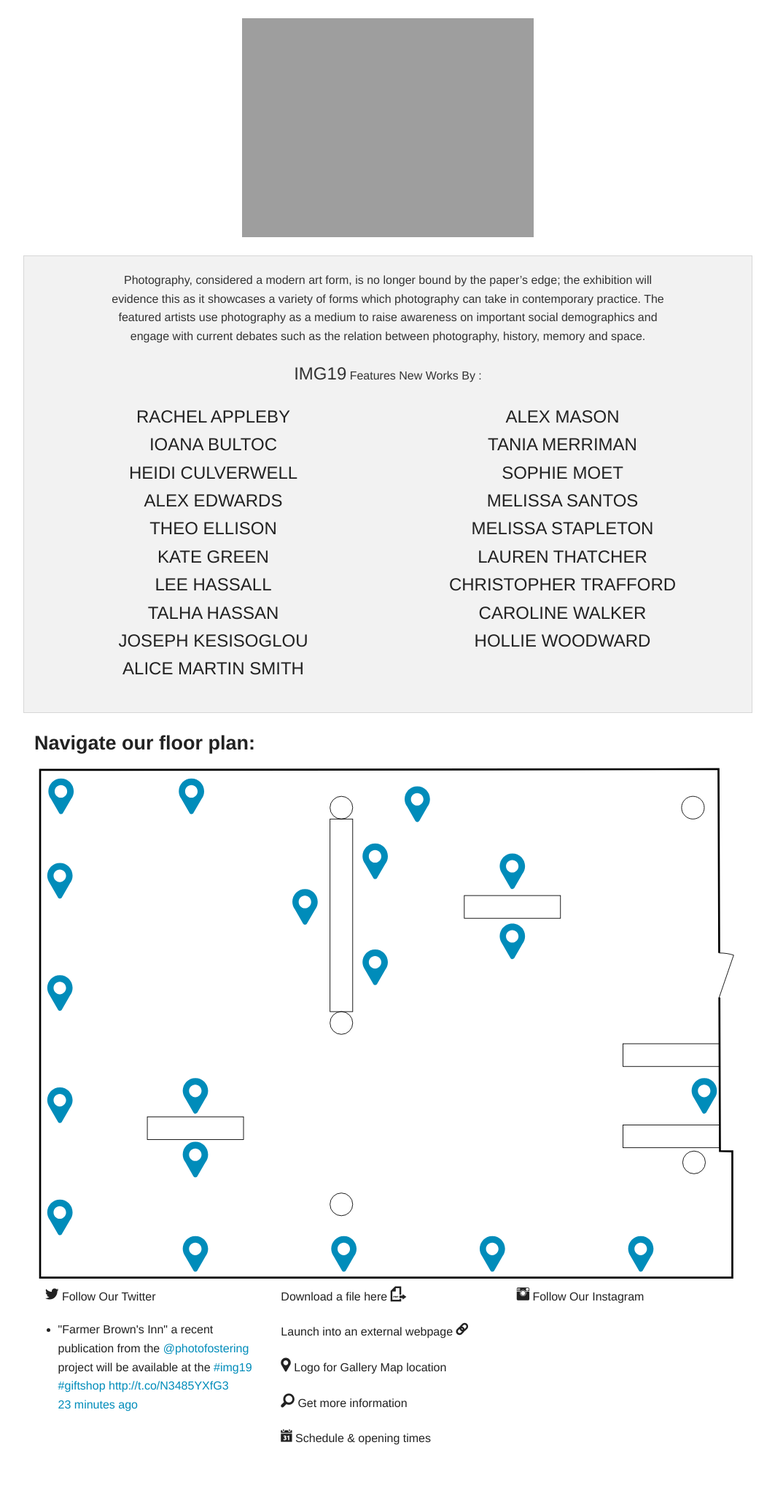
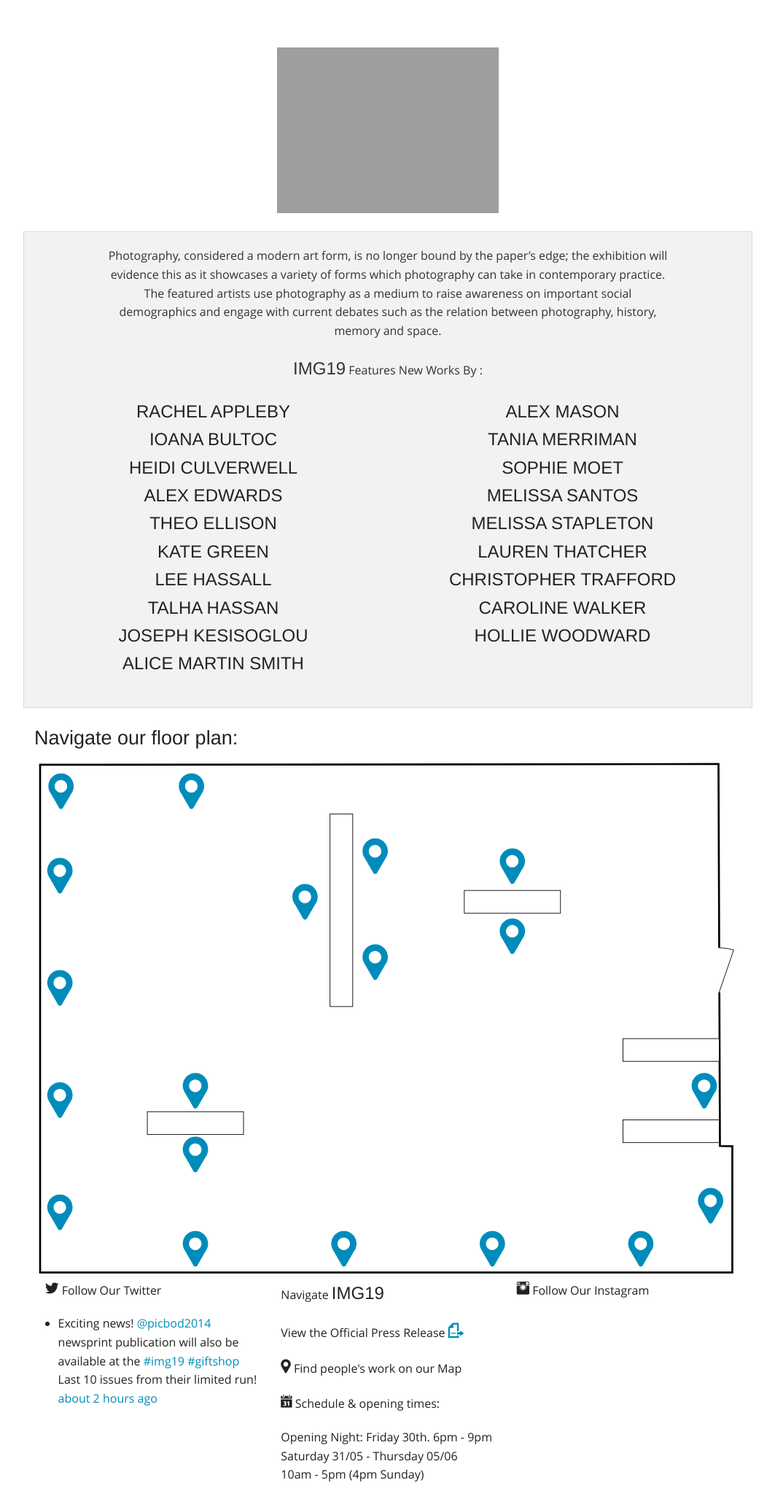
Before and after one commit to lensgeek/img19, a PHP site: page /img19/ in a window 1280 px wide. Shown: the whole page at 73% size, without its empty margins (108-1171 px from the left). Before the commit the page ends 1980 px from the top, so only its background shows below. Run offline with PHP 8.4, Linux system fonts and the light colour scheme; data that the repository does not hold is empty; some libraries are stand-ins or nearby versions; some web fonts are replaced.

Commit message:
Final Commit before Live

```diff
--- a/floorplan.php
+++ b/floorplan.php
@@ -6,15 +6,15 @@
   c-9.658,0-17.482,7.827-17.482,17.482c0,9.656,7.824,17.484,17.482,17.484C1024.646,85.693,1032.47,77.865,1032.47,68.209z"/>
 <circle fill="#FFFFFF" stroke="#000000" stroke-miterlimit="10" cx="1016.671" cy="614.287" r="17.483"/>
 <circle fill="#FFFFFF" stroke="#000000" stroke-miterlimit="10" cx="473.224" cy="678.894" r="17.482"/>
-<polyline fill="none" stroke="#000000" stroke-width="3" stroke-miterlimit="10" points="1055.71,360.373 1056.615,596.805
+<polyline fill="#FFFFFF" stroke="#000000" stroke-width="3" stroke-miterlimit="10" points="1055.71,360.373 1056.615,596.805
   1075.701,597.3 1075.701,791.553 8.993,791.553 8.993,10.048 1054.367,8.925 1055.449,291.88 "/>
-<line fill="none" stroke="#000000" stroke-miterlimit="10" x1="1055.186" y1="360.943" x2="1077.727" y2="295.311"/>
-<path fill="none" stroke="#000000" stroke-miterlimit="10" d="M1055.449,291.88c8.397,0,15.796,1.22,22.311,3.335"/>
-<rect x="455.742" y="85.694" fill="none" stroke="#000000" stroke-miterlimit="10" width="34.965" height="296.465"/>
-<rect x="662.63" y="203.482" fill="none" stroke="#000000" stroke-miterlimit="10" width="148.234" height="34.966"/>
-<rect x="907.214" y="556.72" fill="none" stroke="#000000" stroke-miterlimit="10" width="148.234" height="34.967"/>
-<rect x="907.214" y="431.581" fill="none" stroke="#000000" stroke-miterlimit="10" width="148.234" height="34.965"/>
-<rect x="174.211" y="544.118" fill="none" stroke="#000000" stroke-miterlimit="10" width="148.234" height="34.965"/>
+<line fill="#FFFFFF" stroke="#000000" stroke-miterlimit="10" x1="1055.186" y1="360.943" x2="1077.727" y2="295.311"/>
+<path fill="#FFFFFF" stroke="#000000" stroke-miterlimit="10" d="M1055.449,291.88c8.397,0,15.796,1.22,22.311,3.335"/>
+<rect x="455.742" y="85.694" fill="#FFFFFF" stroke="#000000" stroke-miterlimit="10" width="34.965" height="296.465"/>
+<rect x="662.63" y="203.482" fill="#FFFFFF" stroke="#000000" stroke-miterlimit="10" width="148.234" height="34.966"/>
+<rect x="907.214" y="556.72" fill="#FFFFFF" stroke="#000000" stroke-miterlimit="10" width="148.234" height="34.967"/>
+<rect x="907.214" y="431.581" fill="#FFFFFF" stroke="#000000" stroke-miterlimit="10" width="148.234" height="34.965"/>
+<rect x="174.211" y="544.118" fill="#FFFFFF" stroke="#000000" stroke-miterlimit="10" width="148.234" height="34.965"/>
 <a class="marker" xlink:href="author/alex-mason" id="alex-mason"><g>
   <path d="M1032.47,484.417c-10.79,0-19.53,8.745-19.53,19.53c0,4.383,1.442,8.428,3.88,11.686l12.527,21.7
     c0.073,0.14,0.146,0.279,0.235,0.407l0.027,0.048l0.008-0.004c0.64,0.884,1.669,1.461,2.864,1.461c1.076,0,2.016-0.49,2.662-1.245
@@ -50,26 +50,26 @@
     C756.278,147.407,747.538,138.661,736.747,138.661z M736.555,168.095c-5.317,0-9.623-4.309-9.623-9.623s4.306-9.623,9.623-9.623
     s9.623,4.309,9.623,9.623C746.178,163.784,741.872,168.095,736.555,168.095z"/>
 </g></a>
-<a class="marker" xlink:href="author/caroline-walker" id="caroline-walker"><g>
+<a class="marker" xlink:href="author/heidi-culverwell" id="heidi-culverwell"><g>
   <path d="M525.349,286.474c-10.79,0-19.53,8.746-19.53,19.531c0,4.383,1.442,8.428,3.88,11.686l12.527,21.699
     c0.073,0.141,0.146,0.279,0.235,0.408l0.027,0.047l0.008-0.004c0.64,0.885,1.669,1.461,2.864,1.461c1.076,0,2.016-0.49,2.662-1.244
     l0.033,0.018l0.123-0.215c0.184-0.246,0.346-0.51,0.463-0.801l12.272-21.258c2.487-3.279,3.966-7.363,3.966-11.797
     C544.88,295.22,536.14,286.474,525.349,286.474z M525.156,315.907c-5.317,0-9.623-4.309-9.623-9.623s4.306-9.623,9.623-9.623
     s9.623,4.309,9.623,9.623C534.779,311.597,530.474,315.907,525.156,315.907z"/>
 </g></a>
-<a class="marker" xlink:href="author/heidi-culverwell" id="heidi-culverwell"><g>
+<a class="marker" xlink:href="author/melissa-stapleton" id="melissa-stapleton"><g>
   <path d="M525.349,123.313c-10.79,0-19.53,8.746-19.53,19.531c0,4.383,1.442,8.428,3.88,11.686l12.527,21.699
     c0.073,0.141,0.146,0.279,0.235,0.408l0.027,0.047l0.008-0.004c0.64,0.885,1.669,1.461,2.864,1.461c1.076,0,2.016-0.49,2.662-1.244
     l0.033,0.018l0.123-0.215c0.184-0.246,0.346-0.51,0.463-0.801l12.272-21.258c2.487-3.279,3.966-7.363,3.966-11.797
     C544.88,132.06,536.14,123.313,525.349,123.313z M525.156,152.747c-5.317,0-9.623-4.309-9.623-9.623s4.306-9.623,9.623-9.623
     s9.623,4.309,9.623,9.623C534.779,148.437,530.474,152.747,525.156,152.747z"/>
 </g></a>
-<a class="marker" xlink:href="author/melissa-stapleton" id="melissa-stapleton"><g>
-  <path d="M590.251,35.474c-10.79,0-19.53,8.746-19.53,19.531c0,4.383,1.442,8.428,3.88,11.686l12.527,21.699
-    c0.073,0.141,0.146,0.279,0.235,0.408l0.027,0.047l0.008-0.004c0.64,0.885,1.669,1.461,2.864,1.461c1.076,0,2.016-0.49,2.662-1.244
-    l0.033,0.018l0.123-0.215c0.184-0.246,0.346-0.51,0.463-0.801l12.272-21.258c2.487-3.279,3.966-7.363,3.966-11.797
-    C609.782,44.22,601.042,35.474,590.251,35.474z M590.059,64.907c-5.317,0-9.623-4.309-9.623-9.623s4.306-9.623,9.623-9.623
-    s9.623,4.309,9.623,9.623C599.682,60.597,595.376,64.907,590.059,64.907z"/>
+<a class="marker" xlink:href="author/caroline-walker" id="caroline-walker"><g>
+  <path d="M1042.251,661.412c-10.79,0-19.53,8.745-19.53,19.53c0,4.384,1.442,8.429,3.88,11.687l12.527,21.699
+    c0.073,0.141,0.146,0.278,0.235,0.407l0.024,0.047l0.009-0.004c0.642,0.886,1.67,1.461,2.863,1.461
+    c1.076,0,2.019-0.489,2.662-1.243l0.033,0.018l0.123-0.215c0.184-0.246,0.346-0.51,0.463-0.801l12.271-21.259
+    c2.486-3.278,3.968-7.362,3.968-11.797C1061.782,670.157,1053.042,661.412,1042.251,661.412z M1042.059,690.845
+    c-5.314,0-9.623-4.31-9.623-9.623s4.309-9.623,9.623-9.623c5.317,0,9.623,4.31,9.623,9.623S1047.376,690.845,1042.059,690.845z"/>
 </g></a>
 <a class="marker" xlink:href="author/theo-ellison" id="theo-ellison"><g>
   <path d="M417.251,193.551c-10.79,0-19.53,8.746-19.53,19.531c0,4.383,1.442,8.428,3.88,11.686l12.527,21.699
@@ -92,7 +92,7 @@
     C261.782,32.06,253.042,23.314,242.251,23.314z M242.059,52.748c-5.317,0-9.623-4.309-9.623-9.623s4.306-9.623,9.623-9.623
     s9.623,4.309,9.623,9.623C251.682,48.437,247.376,52.748,242.059,52.748z"/>
 </g></a>
-<a class="marker" xlink:href="author/sifis-kesisoglou" id="sifis-kesisoglou"><g>
+<a class="marker" xlink:href="author/joseph-kesisoglou" id="joseph-kesisoglou"><g>
   <path d="M39.532,153.316c-10.79,0-19.53,8.746-19.53,19.531c0,4.383,1.442,8.428,3.88,11.686l12.527,21.699
     c0.073,0.141,0.146,0.279,0.235,0.408l0.027,0.047l0.008-0.004c0.64,0.885,1.669,1.461,2.864,1.461c1.076,0,2.016-0.49,2.662-1.244
     l0.033,0.018l0.123-0.215c0.184-0.246,0.346-0.51,0.463-0.801l12.272-21.258c2.487-3.279,3.966-7.363,3.966-11.797
@@ -120,7 +120,7 @@
     C59.063,680.298,50.323,671.552,39.532,671.552z M39.34,700.984c-5.317,0-9.623-4.308-9.623-9.622s4.306-9.623,9.623-9.623
     s9.623,4.309,9.623,9.623C48.963,696.675,44.657,700.984,39.34,700.984z"/>
 </g></a>
-<a class="marker" xlink:href="author/talha-muhammad" id="talha-muhammad"><g>
+<a class="marker" xlink:href="author/talha-hassan" id="talha-hassan"><g>
   <path d="M248.327,727.699c-10.79,0-19.53,8.746-19.53,19.531c0,4.383,1.442,8.428,3.88,11.685l12.527,21.699
     c0.073,0.141,0.146,0.279,0.235,0.408l0.027,0.047l0.008-0.004c0.64,0.885,1.669,1.461,2.864,1.461c1.076,0,2.016-0.49,2.662-1.244
     l0.033,0.018l0.123-0.215c0.184-0.246,0.346-0.51,0.463-0.801l12.272-21.258c2.487-3.278,3.966-7.362,3.966-11.796
--- a/index.php
+++ b/index.php
@@ -10,19 +10,13 @@
     <link rel="icon" type="image/gif" href="fav/favicon_64.gif">
   </head>
   <body>
-    <div class="row">
-      <div class="large-12 columns text-center logo-header">
-          <a href=""><img src="img/img19_circle2.gif" /></a>
-      </div>
-    </div>
-    <div class="row panel">
 
 <?php
 
   include_once "myQLserver.php";
   $data = $_SERVER['QUERY_STRING'];
   parse_str($data, $data_array); // Breaks the URL into it's componants after ? & Returns as Array [cancelling out the & split]
-  if (isset($data_array['author'])) {
+  if (isset($data_array['author'])) {  //If URL contains an Author's name
     $query_author = "SELECT * FROM author WHERE author_id = '". $data_array['author'] ."'";
     $result_array = [];
     if ($result = mysqli_query($link, $query_author)) {
@@ -34,35 +28,42 @@
     mysql_close($link);
   }else{
     ?>
+    <div class="row">
+      <div class="large-4 columns text-center large-centered logo-header">
+          <a href=""><img src="img/img19_circle2.gif" /></a>
+      </div>
+    </div>
+    <div class="row panel">
+
         <div class="large-10 large-centered columns text-center">
         <p>Photography, considered a modern art form, is no longer bound by the paper’s edge; the exhibition will evidence this as it showcases a variety of forms which photography can take in contemporary practice. The featured artists use photography as a medium to raise awareness on important social demographics and engage with current debates such as the relation between photography, history, memory and space.</p>
         <p><i class="logo">IMG19</i> Features New Works By :</p>
       </div>
       <div class=" medium-6 large-6 columns text-center">
         <ul class="no-bullet logo">
-          <li>Rachel Appleby</li>
-          <li>Ioana Bultoc</li>
-          <li>Heidi Culverwell</li>
-          <li>Alex Edwards</li>
-          <li>Theo Ellison</li>
-          <li>Kate Green</li>
-          <li>Lee Hassall</li>
-          <li>Talha Hassan</li>
-          <li>Joseph Kesisoglou</li>
-          <li>Alice Martin Smith</li>
+          <li><a href="author/rachel-appleby" title="Rachel Appleby">Rachel Appleby</a></li>
+          <li><a href="author/ioana-bultoc" title="Ioana Bultoc">Ioana Bultoc</a></li>
+          <li><a href="author/heidi-culverwell" title="Heidi Culverwell">Heidi Culverwell</a></li>
+          <li><a href="author/alex-edwards" title="Alex Edwards">Alex Edwards</a></li>
+          <li><a href="author/theo-ellison" title="Theo Ellison">Theo Ellison</a></li>
+          <li><a href="author/kate-green" title="Kate Green">Kate Green</a></li>
+          <li><a href="author/lee-hassall" title="Lee Hassall">Lee Hassall</a></li>
+          <li><a href="author/talha-hassan" title="Talha Hassan">Talha Hassan</a></li>
+          <li><a href="author/joseph-kesisoglou" title="Joseph Kesisoglou">Joseph Kesisoglou</a></li>
+          <li><a href="author/alice-martin-smith" title="Alice Martin-Smith">Alice Martin Smith</a></li>
         </ul>
       </div>
       <div class="medium-6 large-6 columns text-center">
         <ul class="no-bullet logo">
-          <li>Alex Mason</li>
-          <li>Tania Merriman</li>
-          <li>Sophie Moet</li>
-          <li>Melissa Santos</li>
-          <li>Melissa Stapleton</li>
-          <li>Lauren Thatcher</li>
-          <li>Christopher Trafford</li>
-          <li>Caroline Walker</li>
-          <li>Hollie Woodward</li>
+          <li><a href="author/alex-mason" title="Alex Mason">Alex Mason</a></li>
+          <li><a href="author/thaia-merriman" title="Tania Merriman">Tania Merriman</a></li>
+          <li><a href="author/sophie-moet" title="Sophie Moet">Sophie Moet</a></li>
+          <li><a href="author/melissa-santos" title="Melissa Santos">Melissa Santos</a></li>
+          <li><a href="author/melissa-stapleton" title="Melissa Stapleton">Melissa Stapleton</a></li>
+          <li><a href="author/lauren-thatcher" title="Lauren Thatcher">Lauren Thatcher</a></li>
+          <li><a href="author/christopher-trafford" title="Christopher Trafford">Christopher Trafford</a></li>
+          <li><a href="author/caroline-walker" title="Caroline Walker">Caroline Walker</a></li>
+          <li><a href="author/hollie-woodward" title="Hollie Woodward">Hollie Woodward</a></li>
         </ul>
       </div>
     </div>
@@ -82,11 +83,16 @@
           ?>
         </div>
         <div class="large-4 columns">
-          <p>Download a file here <i class="fi-page-export-pdf"></i></p>
-          <p>Launch into an external webpage <i class="fi-link"></i></p>
-          <p><i class="fi-marker"></i> Logo for Gallery Map location</p>
-          <p><i class="fi-magnifying-glass"></i> Get more information</p>
-          <p><i class="fi-calendar"></i> Schedule &amp; opening times</p>
+          <p>Navigate <i class="logo">img19</i></p>
+          <p>View the Official Press Release <a href="assets/IMG19_PressRelease.pdf" download="IMG19 Press Release.pdf"><i class="fi-page-export-pdf"></i></a></p>
+          <p><i class="fi-marker"></i> Find people's work on our Map</p>
+          <p><i class="fi-calendar"></i> Schedule &amp; opening times:</p>
+            <ul class="no-bullet">
+              <li>Opening Night: Friday 30th. 6pm - 9pm</li>
+              <li>Saturday 31/05 - Thursday 05/06</li>
+              <li>10am - 5pm (4pm Sunday)</li>
+
+            </ul>
         </div>
         <div class="instagram-feed large-4 columns">
           <p><i class="fi-social-instagram"></i> Follow Our Instagram</p>
--- a/scss/_custom.scss
+++ b/scss/_custom.scss
@@ -1,23 +1,38 @@
 .logo-header {
-	margin-top:25px;
+	margin-top:65px;
 	margin-bottom:25px;
 }
+
+.header-logo {margin-top:50px;}
+.logo-header-author {}
 .logo {
 	font-family: "CodeProLightDemoRegular", "Helvetica", Helvetica, Arial, sans-serif !important;
 	font-size:150%;
 	font-weight:300;
 	text-transform:uppercase;
 	font-style:normal;
+	a {color:#222;}
 }
-.subheader {font-size:100%; margin-left:40px}
+.subheader {font-size:100%;}
 
 .social-links {
 	text-align:right;
-	font-size:150%;
+	font-size:130%;
+	font-weight:normal;
 	i {
 		margin-right:5px;
 		margin-left:5px;
 	}
+}
+
+.main-text {
+	margin-top:35px;
+	margin-bottom:35px;
+}
+
+.content_further {
+	text-align:justify;
+
 }
 
 .row {padding: 20 75;}
--- a/scss/_settings.scss
+++ b/scss/_settings.scss
@@ -42,17 +42,12 @@
 // $body-bg: #fff;
 // $body-font-color: #222;
 @font-face {
-  font-family: 'Droid Sans';
+  font-family: 'Open Sans';
   font-style: normal;
   font-weight: 400;
-  src: local('Droid Sans'), local('DroidSans'), url(http://themes.googleusercontent.com/static/fonts/droidsans/v4/s-BiyweUPV0v-yRb-cjciL3hpw3pgy2gAi-Ip7WPMi0.woff) format('woff');
+  src: local('Open Sans'), local('OpenSans'), url(http://themes.googleusercontent.com/static/fonts/opensans/v8/cJZKeOuBrn4kERxqtaUH3bO3LdcAZYWl9Si6vvxL-qU.woff) format('woff');
 }
-@font-face {
-  font-family: 'Droid Sans';
-  font-style: normal;
-  font-weight: 700;
-  src: local('Droid Sans Bold'), local('DroidSans-Bold'), url(http://themes.googleusercontent.com/static/fonts/droidsans/v4/EFpQQyG9GqCrobXxL-KRMXbFhgvWbfSbdVg11QabG8w.woff) format('woff');
-}
+
 @font-face {
     font-family: 'CodeProLightDemoRegular';
     src: url('../assets/Code_Pro_Light_Demo-webfont.woff') format('woff'),
@@ -60,7 +55,7 @@
     font-weight: normal;
     font-style: normal;
 }
-$body-font-family: "Droid Sans", "Helvetica", Helvetica, Arial, sans-serif;
+$body-font-family: "Open Sans", "Helvetica", Helvetica, Arial, sans-serif;
 // $body-font-weight: normal;
 // $body-font-style: normal;
 
@@ -137,8 +132,8 @@ $body-font-family: "Droid Sans", "Helvetica", Helvetica, Arial, sans-serif;
 // $include-html-type-classes: $include-html-classes;
 
 // We use these to control header font styles
-// $header-font-family: $body-font-family;
-$header-font-weight: 700;
+$header-font-family: "CodeProLightDemoRegular","Helvetica", Helvetica, Arial, sans-serif;
+$header-font-weight: 300;
 // $header-font-style: normal;
 // $header-font-color: #222;
 // $header-line-height: 1.4;
--- a/tweets.txt
+++ b/tweets.txt
@@ -1 +1 @@
-<ul class="home-tweets-ul"><li><p class="home-tweet-tweet">"Farmer Brown's Inn" a recent publication from the <a href="http://twitter.com/photofostering" target="_blank">@photofostering</a> project will be available at the <a href="http://twitter.com/search?q=%23img19" target="_blank">#img19</a> <a href="http://twitter.com/search?q=%23giftshop" target="_blank">#giftshop</a> <a href="http://t.co/N3485YXfG3" target="_blank">http://t.co/N3485YXfG3</a><br/><span class="home-tweet-date"><a href="http://twitter.com/img_19">23 minutes ago</a></span></p></li></ul>
+<ul class="home-tweets-ul"><li><p class="home-tweet-tweet">Exciting news! <a href="http://twitter.com/picbod2014" target="_blank">@picbod2014</a> newsprint publication will also be available at the <a href="http://twitter.com/search?q=%23img19" target="_blank">#img19</a> <a href="http://twitter.com/search?q=%23giftshop" target="_blank">#giftshop</a> Last 10 issues from their limited run!<br/><span class="home-tweet-date"><a href="http://twitter.com/img_19">about 2 hours ago</a></span></p></li></ul>
```
Also changed, not shown: author_template.php (+74 -16 lines), css/app.css.
